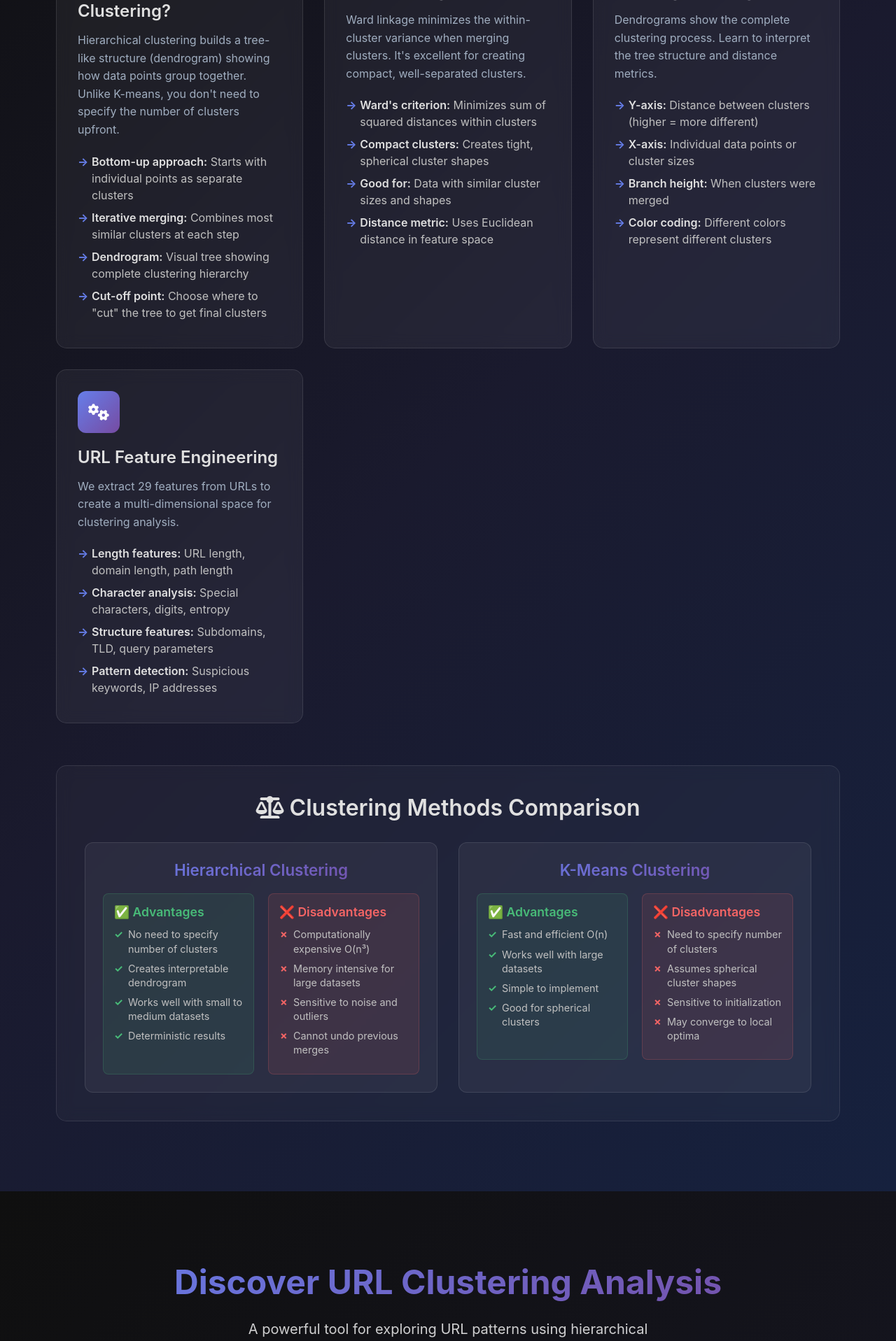
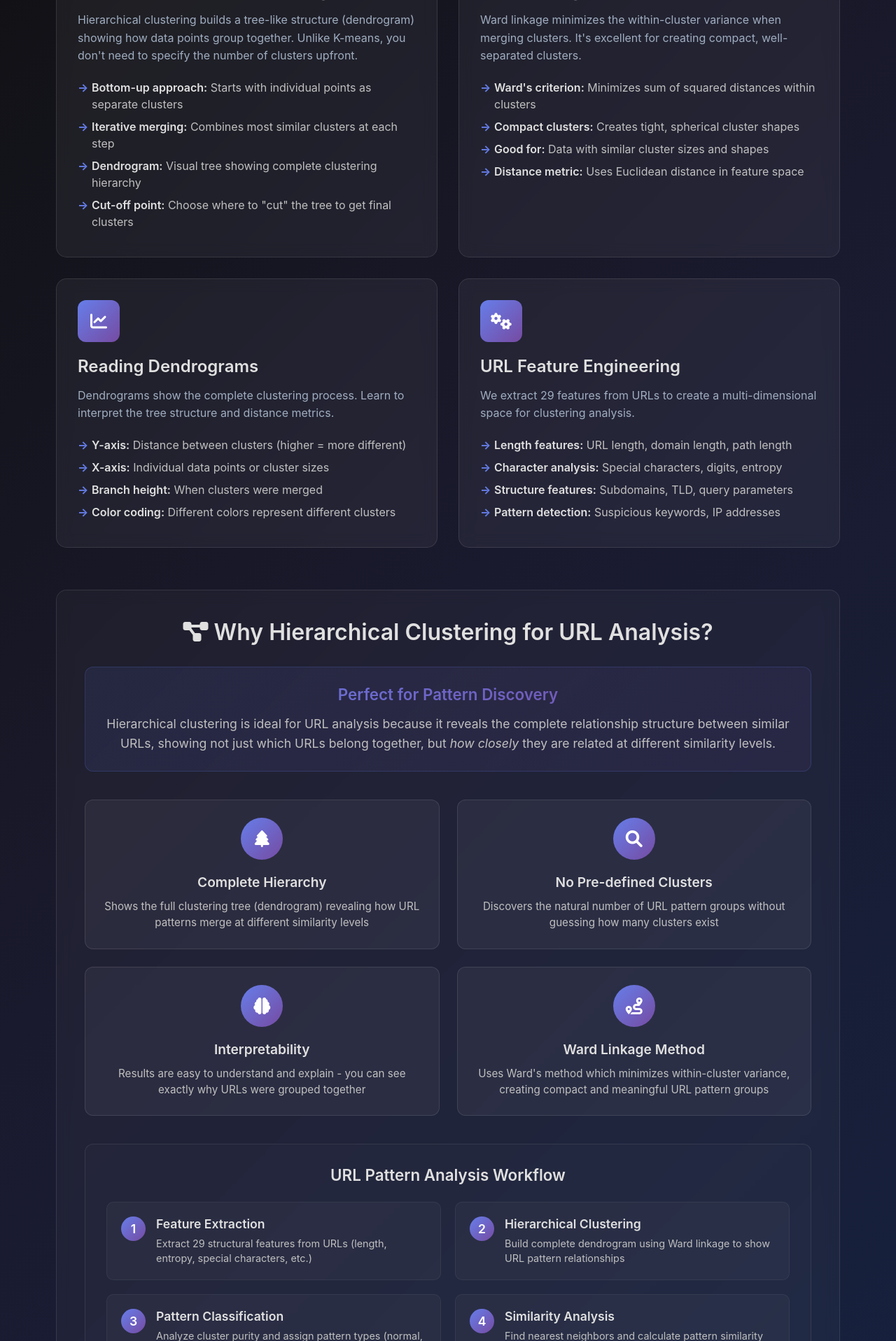
Before and after one commit to Kyne0328/URL-Analysis, a Flask app: page / in a window 1280 px wide. Shown: the part 1407-3324 px from the top of the page at 70% size. Run offline with Flask 3, Linux system fonts and the light colour scheme.

Commit message:
cleaned up the ui

```diff
--- a/static/css/main.css
+++ b/static/css/main.css
@@ -568,7 +568,7 @@ body {
     background: rgba(0, 0, 0, 0.95);
     border-top: 1px solid rgba(255, 255, 255, 0.1);
     padding: 40px 20px;
-    margin-top: 80px;
+    margin-top: 0;
 }
 
 .footer-content {
@@ -1812,7 +1812,7 @@ a:focus-visible,
 
 .education-grid {
     display: grid;
-    grid-template-columns: repeat(auto-fit, minmax(300px, 1fr));
+    grid-template-columns: repeat(2, 1fr);
     gap: 30px;
     margin-bottom: 60px;
 }
@@ -1907,7 +1907,7 @@ a:focus-visible,
 }
 
 /* Clustering Comparison Styles */
-.clustering-comparison {
+.clustering-focus {
     background: rgba(255, 255, 255, 0.03);
     border: 1px solid rgba(255, 255, 255, 0.1);
     border-radius: 15px;
@@ -1916,7 +1916,7 @@ a:focus-visible,
     backdrop-filter: blur(10px);
 }
 
-.clustering-comparison h3 {
+.clustering-focus h3 {
     font-size: 2rem;
     font-weight: 600;
     color: #e0e0e0;
@@ -1924,120 +1924,176 @@ a:focus-visible,
     text-align: center;
 }
 
-.comparison-grid {
+.focus-content {
+    display: flex;
+    flex-direction: column;
+    gap: 40px;
+}
+
+.focus-highlight {
+    background: linear-gradient(135deg, rgba(102, 126, 234, 0.1) 0%, rgba(118, 75, 162, 0.1) 100%);
+    border: 1px solid rgba(102, 126, 234, 0.2);
+    border-radius: 12px;
+    padding: 25px;
+    text-align: center;
+}
+
+.focus-highlight h4 {
+    font-size: 1.4rem;
+    font-weight: 600;
+    color: #e0e0e0;
+    margin-bottom: 15px;
+    background: linear-gradient(135deg, #667eea 0%, #764ba2 100%);
+    -webkit-background-clip: text;
+    -webkit-text-fill-color: transparent;
+    background-clip: text;
+}
+
+.focus-highlight p {
+    color: #c0c0c0;
+    font-size: 1.1rem;
+    line-height: 1.6;
+    margin: 0;
+}
+
+.advantages-grid {
     display: grid;
-    grid-template-columns: repeat(auto-fit, minmax(400px, 1fr));
-    gap: 30px;
-}
-
-.comparison-card {
+    grid-template-columns: repeat(2, 1fr);
+    gap: 25px;
+}
+
+.advantage-card {
     background: rgba(255, 255, 255, 0.05);
     border: 1px solid rgba(255, 255, 255, 0.1);
     border-radius: 12px;
     padding: 25px;
+    text-align: center;
     transition: all 0.3s ease;
 }
 
-.comparison-card:hover {
+.advantage-card:hover {
     border-color: rgba(102, 126, 234, 0.3);
     box-shadow: 0 8px 25px rgba(102, 126, 234, 0.1);
-}
-
-.comparison-card h4 {
+    transform: translateY(-2px);
+}
+
+.advantage-icon {
+    width: 60px;
+    height: 60px;
+    background: linear-gradient(135deg, #667eea 0%, #764ba2 100%);
+    border-radius: 50%;
+    display: flex;
+    align-items: center;
+    justify-content: center;
+    margin: 0 auto 20px;
+    font-size: 1.5rem;
+    color: white;
+}
+
+.advantage-card h5 {
+    font-size: 1.2rem;
+    font-weight: 600;
+    color: #e0e0e0;
+    margin-bottom: 12px;
+}
+
+.advantage-card p {
+    color: #c0c0c0;
+    font-size: 0.95rem;
+    line-height: 1.5;
+    margin: 0;
+}
+
+.method-explanation {
+    background: rgba(255, 255, 255, 0.02);
+    border: 1px solid rgba(255, 255, 255, 0.08);
+    border-radius: 12px;
+    padding: 30px;
+}
+
+.method-explanation h4 {
     font-size: 1.4rem;
     font-weight: 600;
     color: #e0e0e0;
-    margin-bottom: 20px;
+    margin-bottom: 25px;
     text-align: center;
+}
+
+.workflow-steps {
+    display: grid;
+    grid-template-columns: repeat(2, 1fr);
+    gap: 20px;
+}
+
+.step {
+    display: flex;
+    align-items: flex-start;
+    gap: 15px;
+    padding: 20px;
+    background: rgba(255, 255, 255, 0.03);
+    border-radius: 10px;
+    border: 1px solid rgba(255, 255, 255, 0.05);
+}
+
+.step-number {
+    width: 35px;
+    height: 35px;
     background: linear-gradient(135deg, #667eea 0%, #764ba2 100%);
-    -webkit-background-clip: text;
-    -webkit-text-fill-color: transparent;
-    background-clip: text;
-}
-
-.pros-cons {
-    display: grid;
-    grid-template-columns: 1fr 1fr;
-    gap: 20px;
-}
-
-.pros, .cons {
-    padding: 15px;
-    border-radius: 8px;
-}
-
-.pros {
-    background: rgba(72, 187, 120, 0.1);
-    border: 1px solid rgba(72, 187, 120, 0.2);
-}
-
-.cons {
-    background: rgba(245, 101, 101, 0.1);
-    border: 1px solid rgba(245, 101, 101, 0.2);
-}
-
-.pros h5, .cons h5 {
+    border-radius: 50%;
+    display: flex;
+    align-items: center;
+    justify-content: center;
+    color: white;
+    font-weight: 600;
+    font-size: 1.1rem;
+    flex-shrink: 0;
+}
+
+.step-content h6 {
     font-size: 1.1rem;
     font-weight: 600;
-    margin-bottom: 12px;
-}
-
-.pros h5 {
-    color: #48bb78;
-}
-
-.cons h5 {
-    color: #f56565;
-}
-
-.pros ul, .cons ul {
-    list-style: none;
-    padding: 0;
+    color: #e0e0e0;
+    margin: 0 0 8px 0;
+}
+
+.step-content p {
+    color: #c0c0c0;
+    font-size: 0.9rem;
+    line-height: 1.4;
     margin: 0;
 }
 
-.pros li, .cons li {
-    color: #c0c0c0;
-    margin-bottom: 8px;
-    padding-left: 20px;
-    position: relative;
-    line-height: 1.4;
-    font-size: 0.9rem;
-}
-
-.pros li::before {
-    content: "✓";
-    position: absolute;
-    left: 0;
-    color: #48bb78;
-    font-weight: bold;
-}
-
-.cons li::before {
-    content: "✗";
-    position: absolute;
-    left: 0;
-    color: #f56565;
-    font-weight: bold;
-}
-
-/* Responsive Design for Comparison */
+/* Responsive Design for Clustering Focus */
 @media (max-width: 768px) {
-    .clustering-comparison {
+    .clustering-focus {
         padding: 30px 20px;
     }
 
-    .comparison-grid {
+    .advantages-grid {
         grid-template-columns: 1fr;
         gap: 20px;
     }
 
-    .pros-cons {
+    .workflow-steps {
         grid-template-columns: 1fr;
         gap: 15px;
     }
 
-    .comparison-card {
+    .advantage-card {
         padding: 20px;
     }
-}
+
+    .method-explanation {
+        padding: 20px;
+    }
+
+    .step {
+        padding: 15px;
+        flex-direction: column;
+        text-align: center;
+    }
+
+    .step-number {
+        align-self: center;
+    }
+}
--- a/templates/index.html
+++ b/templates/index.html
@@ -256,53 +256,78 @@
             </div>
 
 
-            <div class="clustering-comparison">
-                <h3><i class="fas fa-balance-scale"></i> Clustering Methods Comparison</h3>
-                <div class="comparison-grid">
-                    <div class="comparison-card">
-                        <h4>Hierarchical Clustering</h4>
-                        <div class="pros-cons">
-                            <div class="pros">
-                                <h5>✅ Advantages</h5>
-                                <ul>
-                                    <li>No need to specify number of clusters</li>
-                                    <li>Creates interpretable dendrogram</li>
-                                    <li>Works well with small to medium datasets</li>
-                                    <li>Deterministic results</li>
-                                </ul>
+            <div class="clustering-focus">
+                <h3><i class="fas fa-project-diagram"></i> Why Hierarchical Clustering for URL Analysis?</h3>
+                <div class="focus-content">
+                    <div class="focus-highlight">
+                        <h4>Perfect for Pattern Discovery</h4>
+                        <p>Hierarchical clustering is ideal for URL analysis because it reveals the complete relationship structure between similar URLs, showing not just which URLs belong together, but <em>how closely</em> they are related at different similarity levels.</p>
+                    </div>
+
+                    <div class="advantages-grid">
+                        <div class="advantage-card">
+                            <div class="advantage-icon">
+                                <i class="fas fa-tree"></i>
                             </div>
-                            <div class="cons">
-                                <h5>❌ Disadvantages</h5>
-                                <ul>
-                                    <li>Computationally expensive O(n³)</li>
-                                    <li>Memory intensive for large datasets</li>
-                                    <li>Sensitive to noise and outliers</li>
-                                    <li>Cannot undo previous merges</li>
-                                </ul>
+                            <h5>Complete Hierarchy</h5>
+                            <p>Shows the full clustering tree (dendrogram) revealing how URL patterns merge at different similarity levels</p>
+                        </div>
+
+                        <div class="advantage-card">
+                            <div class="advantage-icon">
+                                <i class="fas fa-search"></i>
                             </div>
+                            <h5>No Pre-defined Clusters</h5>
+                            <p>Discovers the natural number of URL pattern groups without guessing how many clusters exist</p>
+                        </div>
+
+                        <div class="advantage-card">
+                            <div class="advantage-icon">
+                                <i class="fas fa-brain"></i>
+                            </div>
+                            <h5>Interpretability</h5>
+                            <p>Results are easy to understand and explain - you can see exactly why URLs were grouped together</p>
+                        </div>
+
+                        <div class="advantage-card">
+                            <div class="advantage-icon">
+                                <i class="fas fa-route"></i>
+                            </div>
+                            <h5>Ward Linkage Method</h5>
+                            <p>Uses Ward's method which minimizes within-cluster variance, creating compact and meaningful URL pattern groups</p>
                         </div>
                     </div>
 
-                    <div class="comparison-card">
-                        <h4>K-Means Clustering</h4>
-                        <div class="pros-cons">
-                            <div class="pros">
-                                <h5>✅ Advantages</h5>
-                                <ul>
-                                    <li>Fast and efficient O(n)</li>
-                                    <li>Works well with large datasets</li>
-                                    <li>Simple to implement</li>
-                                    <li>Good for spherical clusters</li>
-                                </ul>
+                    <div class="method-explanation">
+                        <h4>URL Pattern Analysis Workflow</h4>
+                        <div class="workflow-steps">
+                            <div class="step">
+                                <div class="step-number">1</div>
+                                <div class="step-content">
+                                    <h6>Feature Extraction</h6>
+                                    <p>Extract 29 structural features from URLs (length, entropy, special characters, etc.)</p>
+                                </div>
                             </div>
-                            <div class="cons">
-                                <h5>❌ Disadvantages</h5>
-                                <ul>
-                                    <li>Need to specify number of clusters</li>
-                                    <li>Assumes spherical cluster shapes</li>
-                                    <li>Sensitive to initialization</li>
-                                    <li>May converge to local optima</li>
-                                </ul>
+                            <div class="step">
+                                <div class="step-number">2</div>
+                                <div class="step-content">
+                                    <h6>Hierarchical Clustering</h6>
+                                    <p>Build complete dendrogram using Ward linkage to show URL pattern relationships</p>
+                                </div>
+                            </div>
+                            <div class="step">
+                                <div class="step-number">3</div>
+                                <div class="step-content">
+                                    <h6>Pattern Classification</h6>
+                                    <p>Analyze cluster purity and assign pattern types (normal, suspicious, or mixed)</p>
+                                </div>
+                            </div>
+                            <div class="step">
+                                <div class="step-number">4</div>
+                                <div class="step-content">
+                                    <h6>Similarity Analysis</h6>
+                                    <p>Find nearest neighbors and calculate pattern similarity scores</p>
+                                </div>
                             </div>
                         </div>
                     </div>
```
